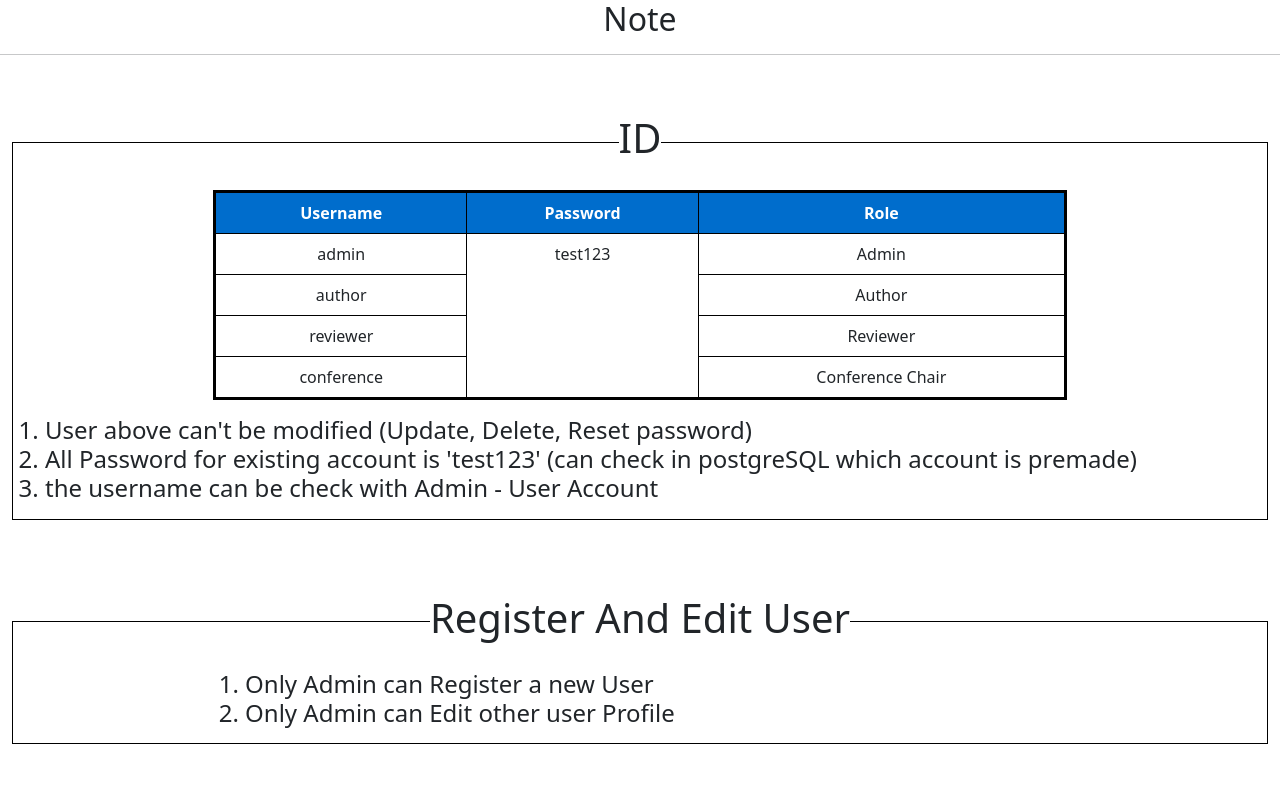
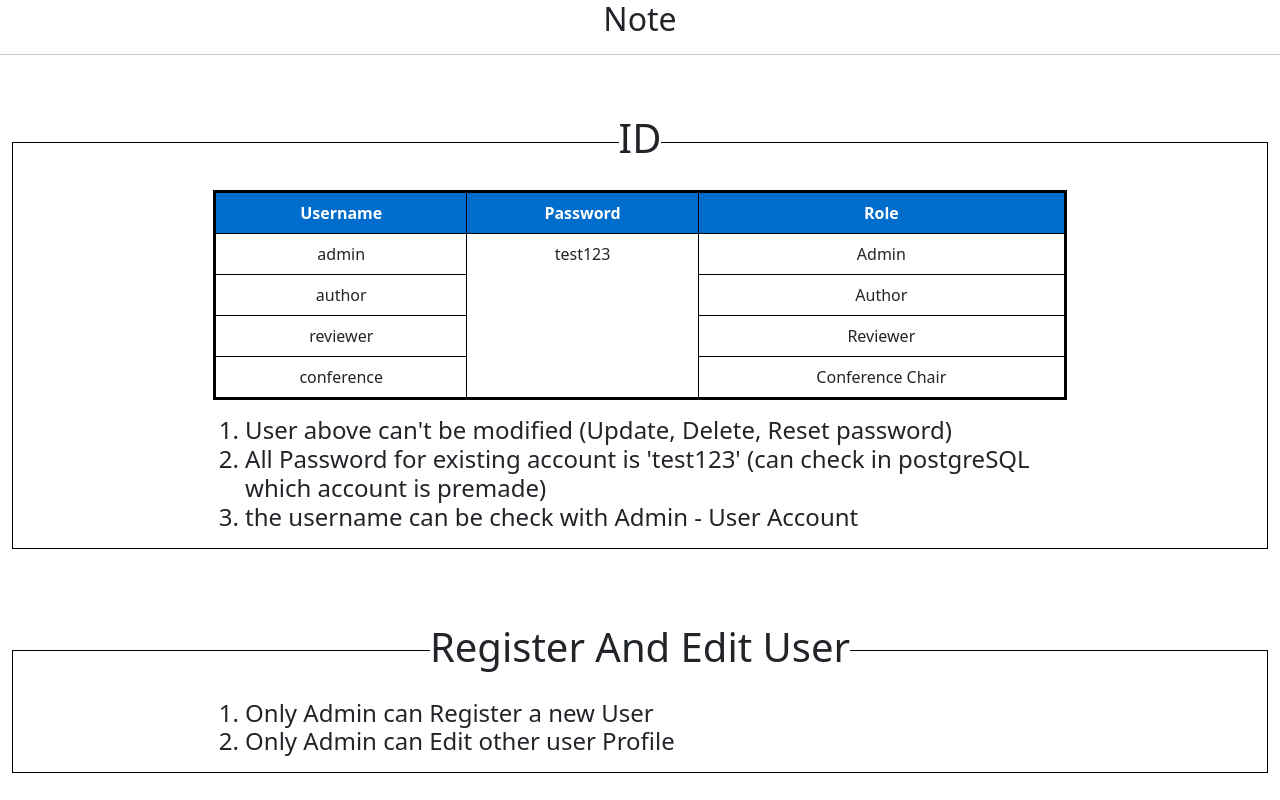
Before and after one commit to limlyang121/Front-end-Research, a React (Create React App) app: page / in a window 1280 px wide. Shown: the top 800 px of the page. Built offline with nearby package versions, Linux system fonts and the light colour scheme.

Commit message:
Fix landing page

```diff
--- a/src/LandingPage.js
+++ b/src/LandingPage.js
@@ -51,15 +51,15 @@ const LandingPage = () => {
                 </tr>
               </tbody>
             </Table>
+            <h4>
+              <ol style={{ textAlign: "left" }} >
+                <li> User above can't be modified (Update, Delete, Reset password) </li>
+                <li> All Password for existing account is 'test123' (can check in postgreSQL which account is premade) </li>
+                <li> the username can be check with Admin - User Account</li>
+              </ol>
+            </h4>
+          </Container>
 
-          </Container>
-          <h4 style={{ textAlign: "center" }}>
-            <ol style={{ textAlign: "left" }} >
-              <li> User above can't be modified (Update, Delete, Reset password) </li>
-              <li> All Password for existing account is 'test123' (can check in postgreSQL which account is premade) </li>
-              <li> the username can be check with Admin - User Account</li>
-            </ol>
-          </h4>
 
         </fieldset>
 
```
